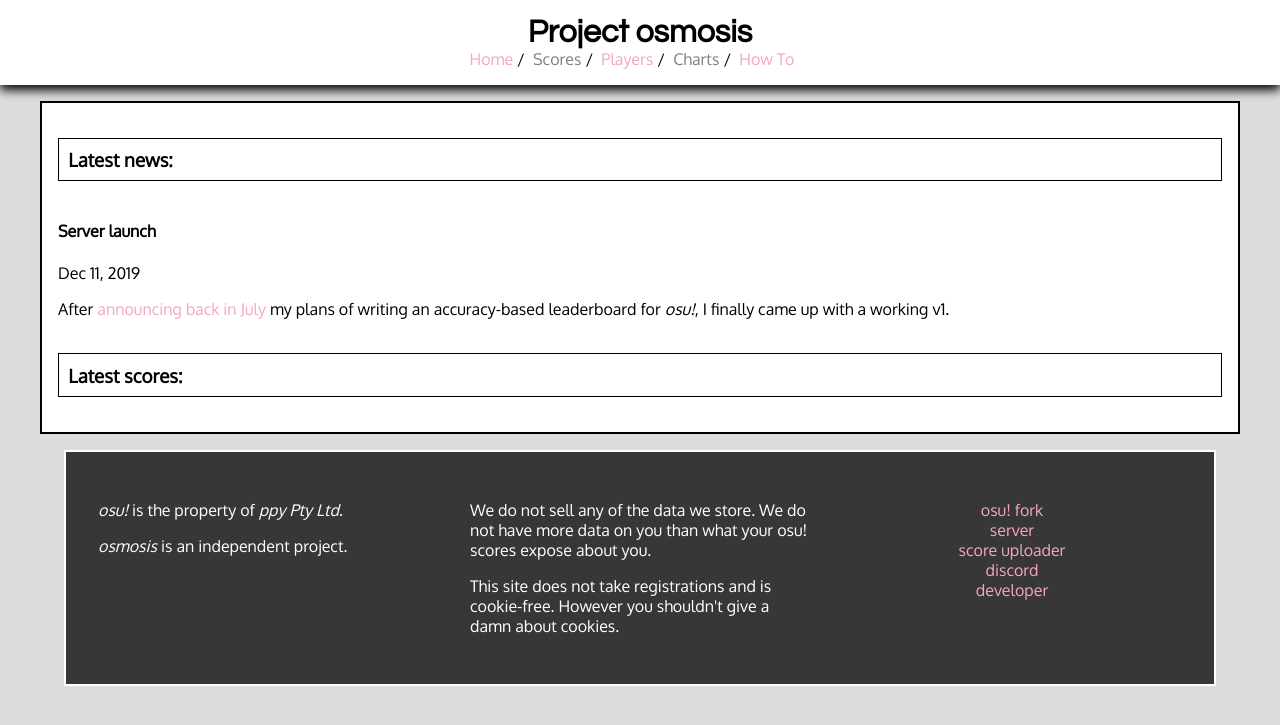
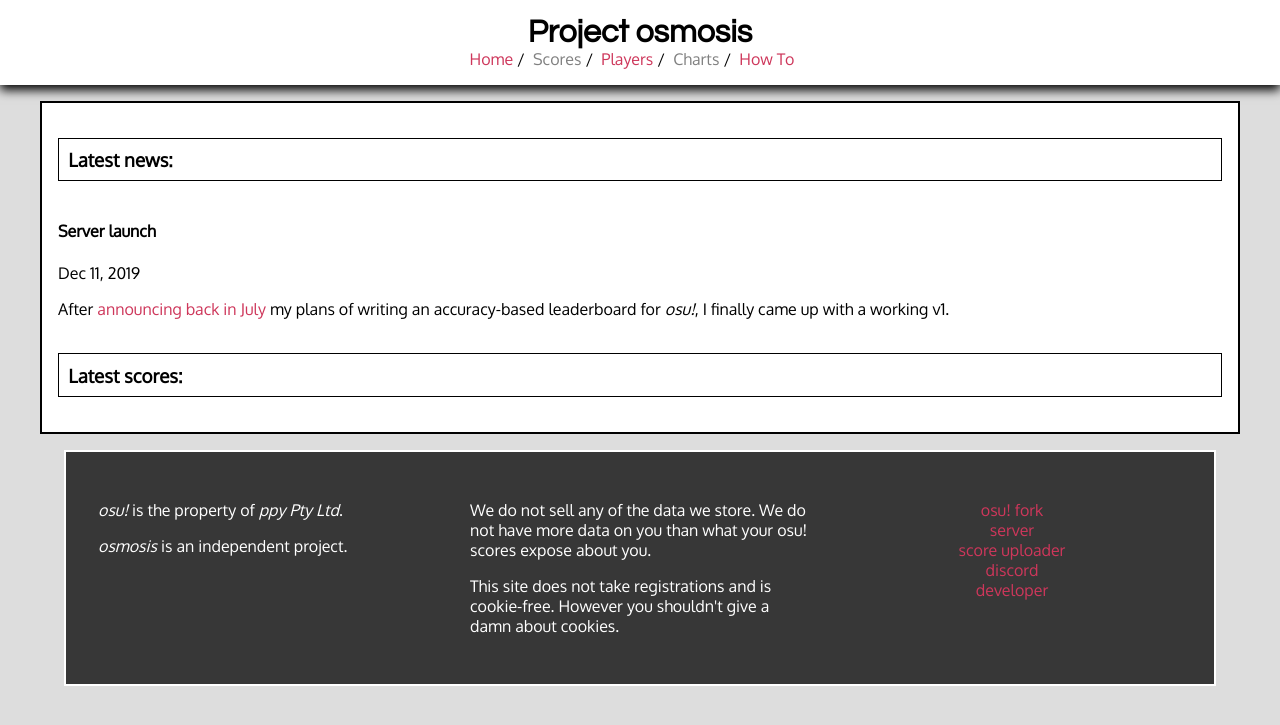
Before and after one commit to Tina-otoge/osmosis-server, a Flask app: page / in a window 1280 px wide. Shown: the top 725 px of the page. Run offline with Flask 2, Linux system fonts and the light colour scheme; data that the repository does not hold is empty; some libraries are stand-ins or nearby versions.

Commit message:
darken link color

```diff
--- a/app/static/osmosis.css
+++ b/app/static/osmosis.css
@@ -6,7 +6,7 @@
     --dominant: #ddd;
     --primary: #000;
     --secondary: #999;
-    --link: #f6a7ba;;
+    --link: #ce375b;
     --contrast: #fff;
     --primary-font: 'Oxygen', sans-serif;
     --accent-font: 'Questrial', sans-serif;
```
